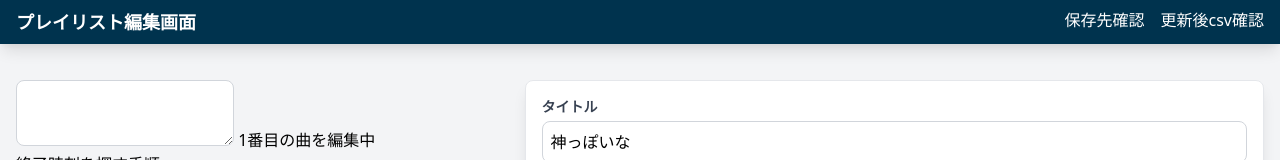
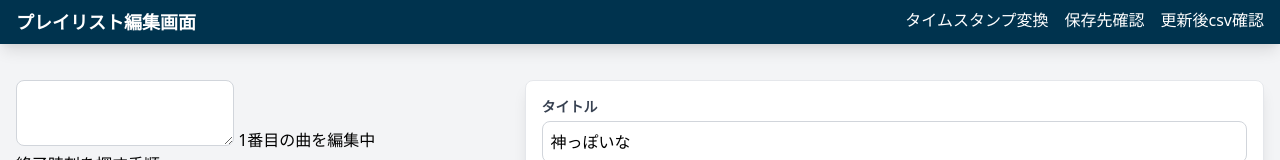
Before and after one commit to kagasan/tsurusube.com, a plain HTML site: page edit.html in a window 1280 px wide. Shown: the top 160 px of the page. Drawn offline with nearby package versions, Linux system fonts and the light colour scheme.

Commit message:
Update edit.html

```diff
--- a/edit.html
+++ b/edit.html
@@ -20,6 +20,7 @@
             <div class="container mx-auto px-4 py-2 flex justify-between">
                 <h1 class="text-lg font-bold">プレイリスト編集画面</h1>
                 <ul class="flex gap-4">
+                    <li><a href="rex.html" class="hover:underline">タイムスタンプ変換</a></li>
                     <li><a href="https://github.com/kagasan/tsurusube.com/blob/main/playlist.csv" class="hover:underline">保存先確認</a></li>
                     <li><a href="#" class="hover:underline" @click="generateCSV">更新後csv確認</a></li>
                 </ul>
```
